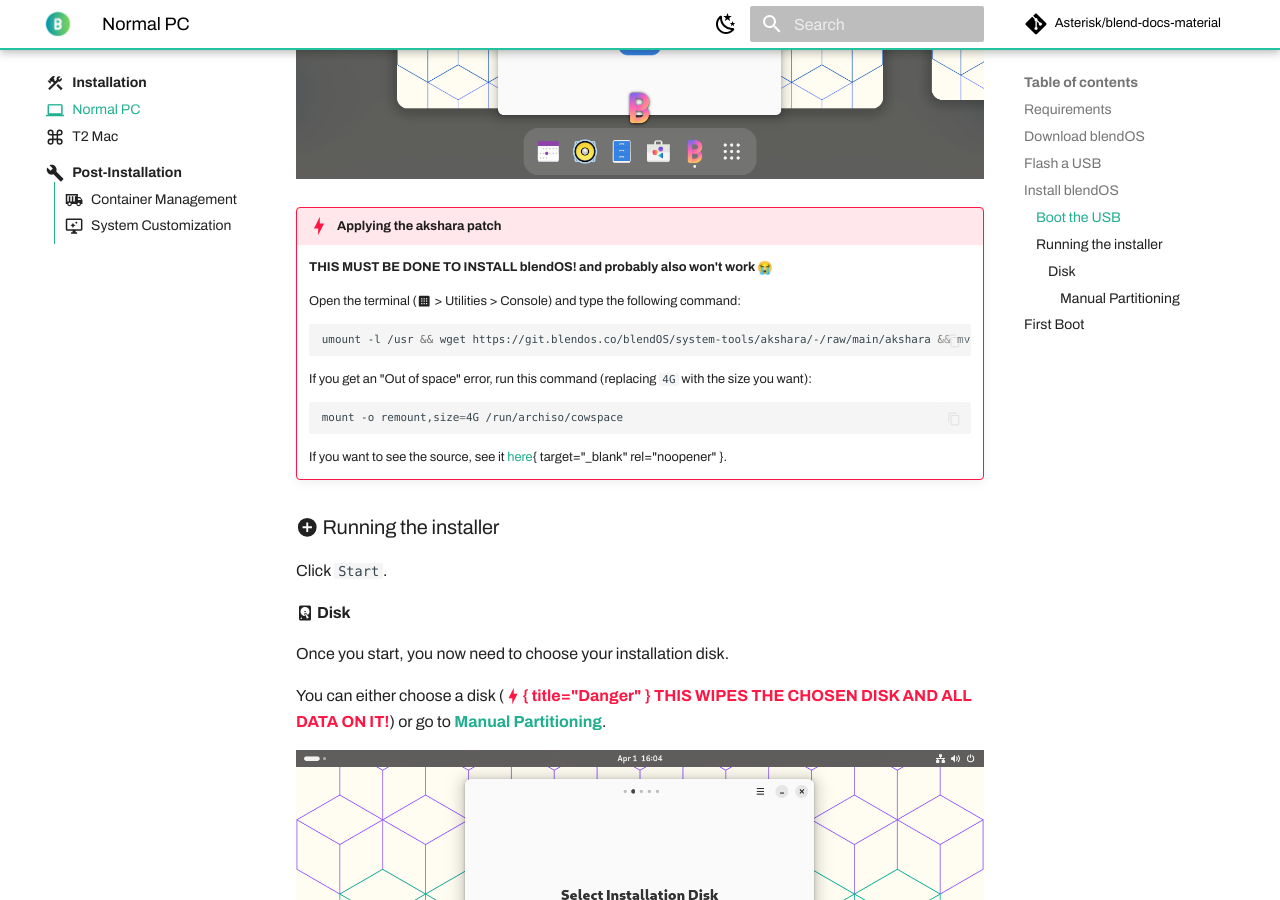
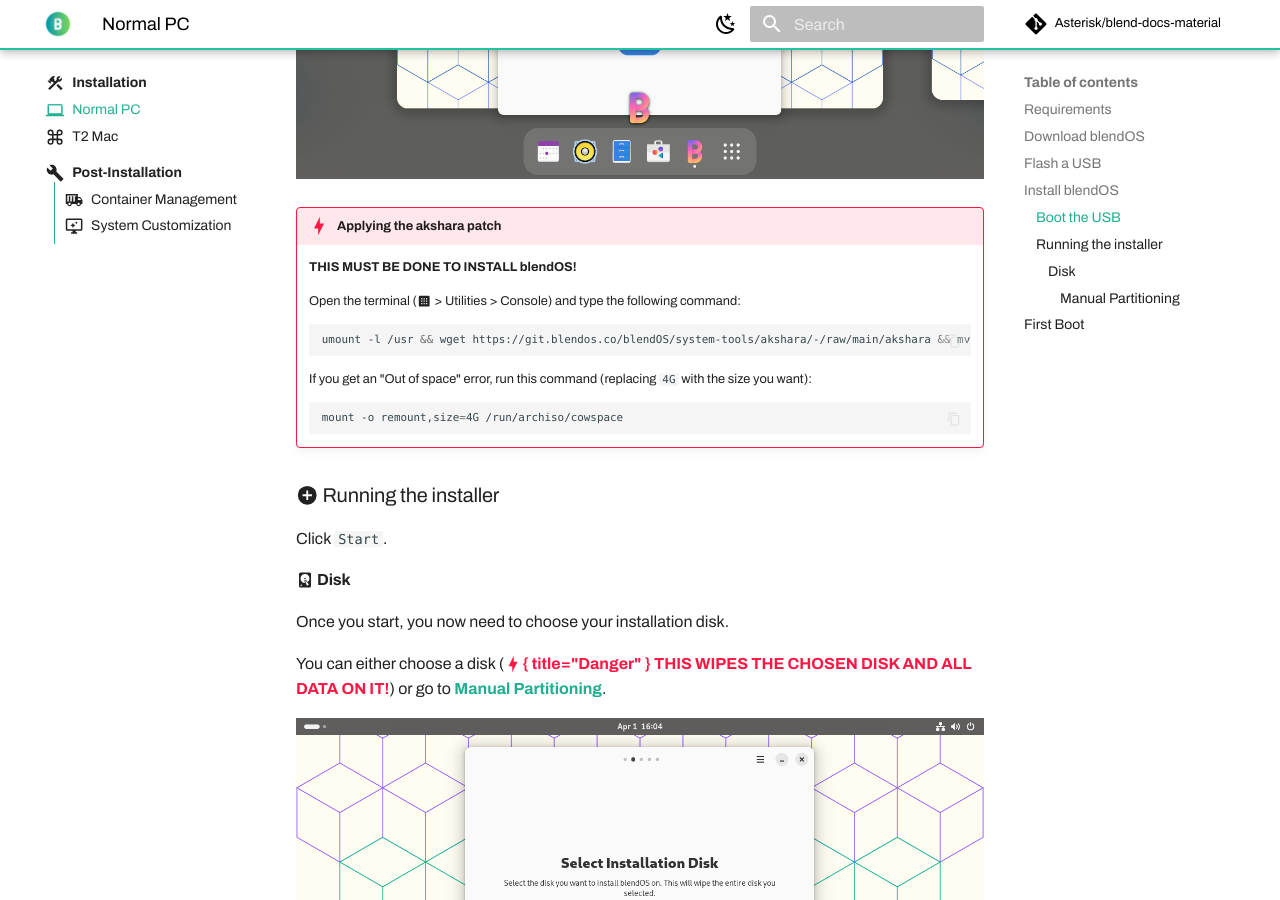
Before and after one commit to blend-os/website, an MkDocs documentation site: the page built from docs/install/normal-pc.md, in a window 1280 px wide and 900 px high, scrolled down 3448 px. Built offline with MkDocs 1.6.1 and Material for MkDocs 9.7.7, drawn with Linux system fonts in a browser that asks for light colours; emoji names are drawn with the system emoji font; some web fonts are replaced; plug-ins that fetch from the network failed and are left out; comment, search, counter and statistics services are not loaded.

Commit message:
Fix danger alert again

````diff
--- a/docs/install/normal-pc.md
+++ b/docs/install/normal-pc.md
@@ -202,7 +202,7 @@
 ![intro](../assets/img/install/intro.png)
 
 !!! danger "Applying the akshara patch"
-    **THIS MUST BE DONE TO INSTALL blendOS! and probably also won't work :sob:**
+    **THIS MUST BE DONE TO INSTALL blendOS!**
 
     Open the terminal (:material-apps-box: > Utilities > Console) and type the following command:
 
@@ -215,8 +215,6 @@
     ```sh
     mount -o remount,size=4G /run/archiso/cowspace
     ```
-
-    If you want to see the source, see it [here](https://paste.asterisk.lol/raw/ejuyonutis){ target="_blank" rel="noopener" }.
 
 ### :material-plus-circle: Running the installer
 
````
